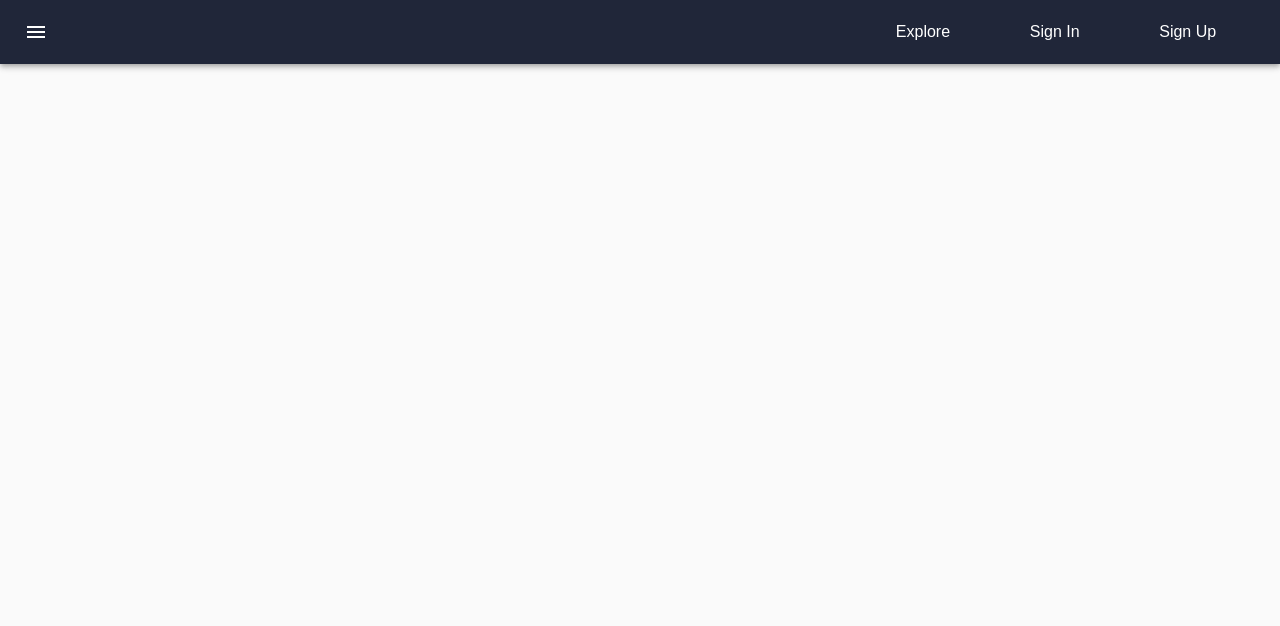
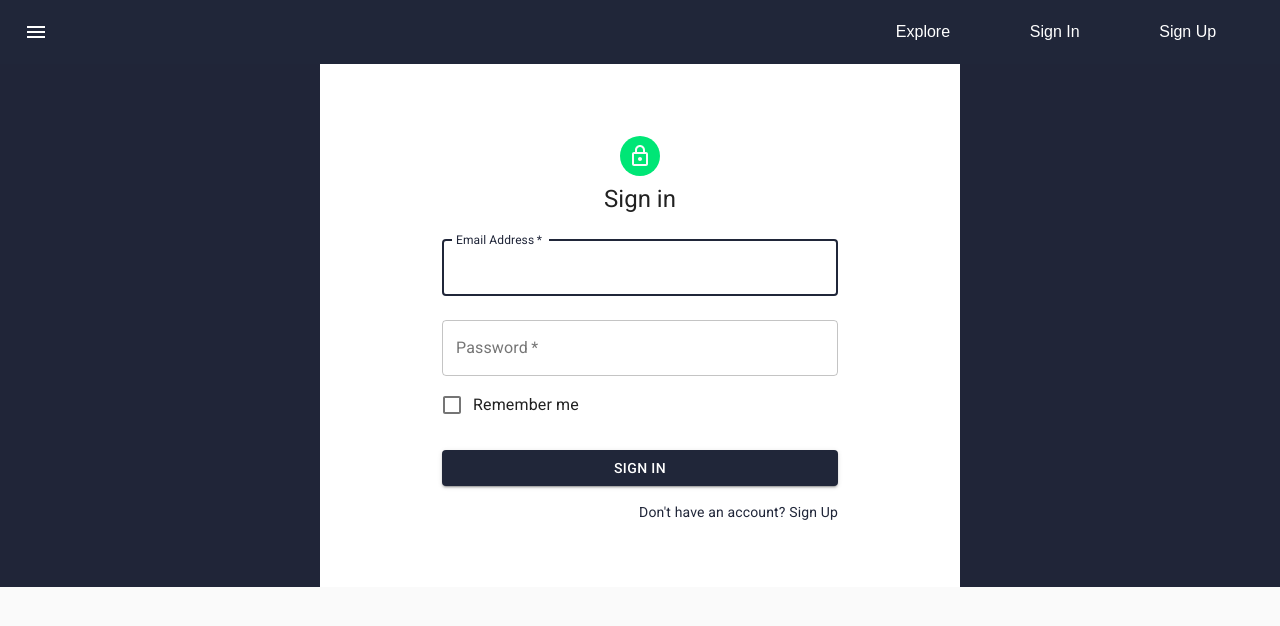
Before and after one commit to SparkDevTeams/Web_Dev_Frontend_S2020, a React (Create React App) app: page /signIn in a window 1280 px wide. Shown: the top 626 px of the page. Built offline with nearby package versions, Linux system fonts and the light colour scheme.

Commit message:
corrected routes to sigin in page and deleted unwanted Login routes

```diff
--- a/src/layouts/FullLayout.jsx
+++ b/src/layouts/FullLayout.jsx
@@ -75,7 +75,7 @@ const FullLayout = props => {
               onClick={() => {
                 console.info("I'm a button.");
               }}
-              onClick={() => handleClick("/logIn")}
+              onClick={() => handleClick("/signIn")}
             >
               Sign In
             </StyledLink>
--- a/src/pages/SignIn.jsx
+++ b/src/pages/SignIn.jsx
@@ -12,7 +12,28 @@ import LockOutlinedIcon from '@material-ui/icons/LockOutlined';
 import Typography from '@material-ui/core/Typography';
 import { makeStyles } from '@material-ui/core/styles';
 import Container from '@material-ui/core/Container';
+import styled from "styled-components";
+import Table from '@material-ui/core/Table';
+import TableContainer from '@material-ui/core/TableContainer';
 
+const ParentContainer = styled.div`
+    background-color: #202538;
+    height: 100%;
+`
+const StyledTable = styled(Table)`
+    max-width: 50%;
+    background-color: white;
+
+    // th {
+    //     background-color: rgba(32, 37, 56, .6)
+    // }
+`
+const StyledTableContainer = styled(TableContainer)`
+    display: flex;
+    flex-direction: row;
+    justify-content: center;
+    top-margin: 15px;
+`
 const useStyles = makeStyles(theme => ({
   paper: {
     marginTop: theme.spacing(8),
@@ -37,6 +58,9 @@ export default function SignIn() {
   const classes = useStyles();
 
   return (
+    <ParentContainer>
+      <StyledTableContainer>
+        <StyledTable>
           <Container component="main" maxWidth="xs">
             <CssBaseline />
             <div className={classes.paper}>
@@ -96,5 +120,9 @@ export default function SignIn() {
             <Box mt={8}>
             </Box>
           </Container>
+        </StyledTable>
+      </StyledTableContainer>
+    </ParentContainer>
+
   );
 }
--- a/src/routes/allRoutes.js
+++ b/src/routes/allRoutes.js
@@ -6,7 +6,6 @@ import PhotoLibraryIcon from '@material-ui/icons/PhotoLibrary';
 import Home from '../pages/Home';
 import Profile from '../pages/Profile';
 import CreateChallenge from '../pages/CreateChallenge'
-import LogIn from '../pages/LogIn'
 import SignUp from '../pages/SignUpPage'
 import { DeviceSignalCellularConnectedNoInternet0Bar } from 'material-ui/svg-icons';
 import SignIn from '../pages/SignIn';
@@ -32,10 +31,10 @@ export const publicRoutes = [
     },
     {
         key: 1,
-        path: '/logIn',
-        name: 'Login',
+        path: '/signIn',
+        name: 'SignIn',
         icon: LoginIcon,
-        component: LogIn
+        component: SignIn
     },
     {
         key: 2,
```
Lines whose indentation alone changed are shown as unchanged.
